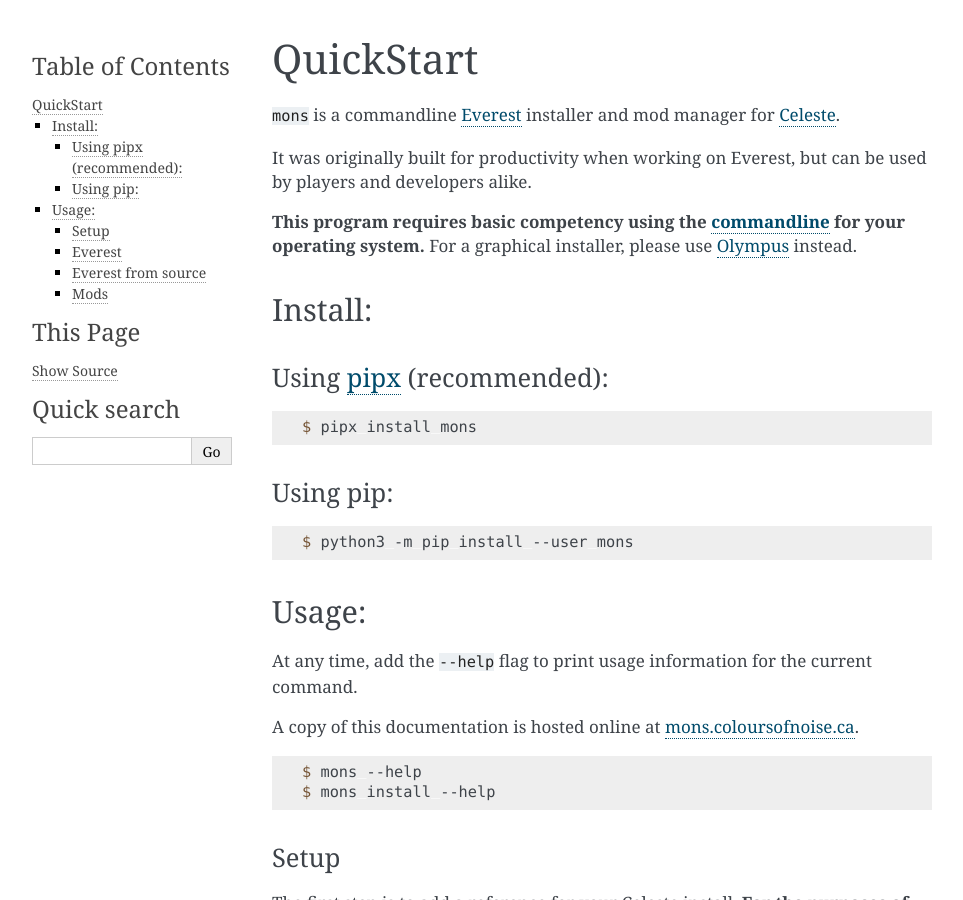
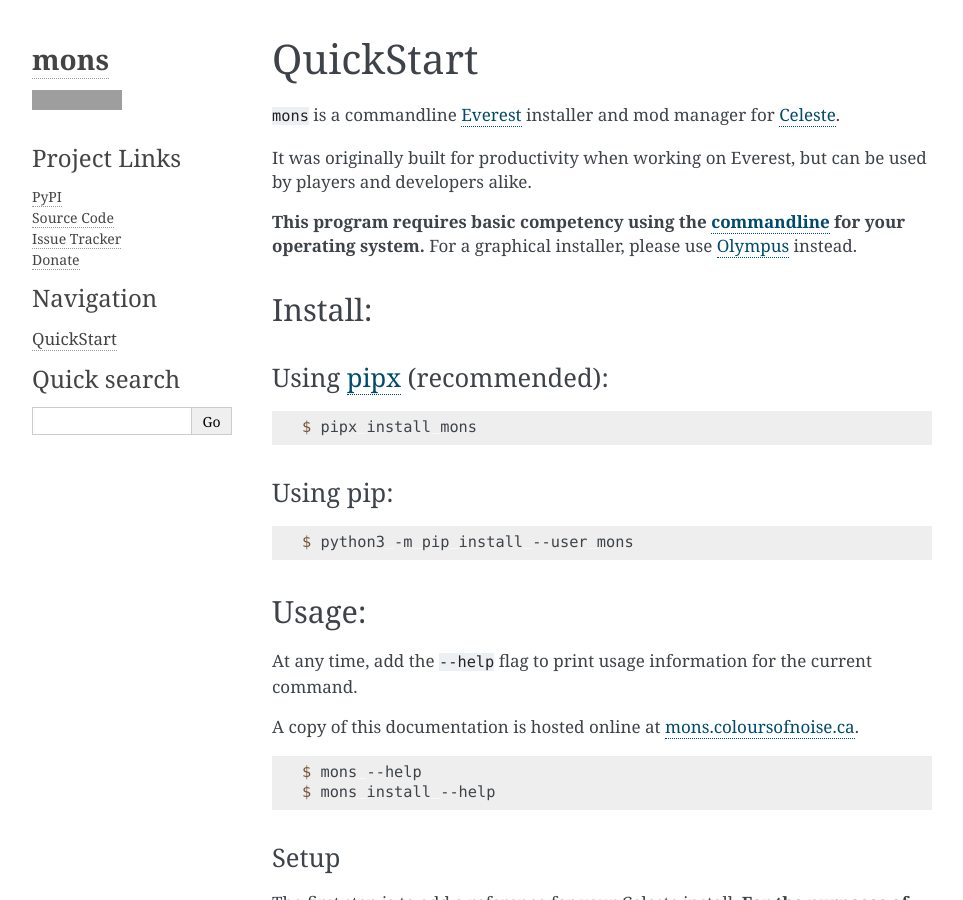
Before and after one commit to coloursofnoise/mons, a Sphinx documentation site: the page built from docs/index.rst, in a window 1280 px wide and 900 px high. Shown: the whole window, without its empty margins (148-1111 px from the left). Built offline with Sphinx 7.4.7, drawn with Linux system fonts in a browser that asks for light colours; grey boxes are pictures that could not be loaded.

Commit message:
Add Project Links to documentation

```diff
--- /dev/null
+++ b/docs/_templates/project_links.html
@@ -0,0 +1,7 @@
+<h3>Project Links</h3>
+<ul>
+    <li><a href="https://pypi.org/project/mons/">PyPI</a></li>
+    <li><a href="https://github.com/coloursofnoise/mons">Source Code</a></li>
+    <li><a href="https://github.com/coloursofnoise/mons/issues">Issue Tracker</a></li>
+    <li><a href="https://ko-fi.com/coloursofnoise">Donate</a></li>
+</ul>
--- a/docs/conf.py
+++ b/docs/conf.py
@@ -32,7 +32,7 @@
 suppress_warnings = ['myst.header']
 
 # Add any paths that contain templates here, relative to this directory.
-# templates_path = ['_templates']
+templates_path = ['_templates']
 
 # List of patterns, relative to source directory, that match files and
 # directories to ignore when looking for source files.
@@ -47,6 +47,24 @@
 #
 html_theme = 'alabaster'
 
+html_theme_options = {
+    "github_user": "coloursofnoise",
+    "github_repo": "mons",
+    "github_type": "star",
+    "github_count": "true",
+}
+
+html_sidebars = {
+    '**': [
+        'about.html',
+        'project_links.html',
+        'navigation.html',
+        'relations.html',
+        'searchbox.html',
+        'donate.html',
+    ]
+}
+
 # Add any paths that contain custom static files (such as style sheets) here,
 # relative to this directory. They are copied after the builtin static files,
 # so a file named "default.css" will overwrite the builtin "default.css".
--- a/docs/index.rst
+++ b/docs/index.rst
@@ -6,6 +6,8 @@
    :end-before: <!-- sphinx end -->
    :parser: myst_parser.sphinx_
 
+Table of Contents
+-----------------
 
 .. toctree::
 
```
